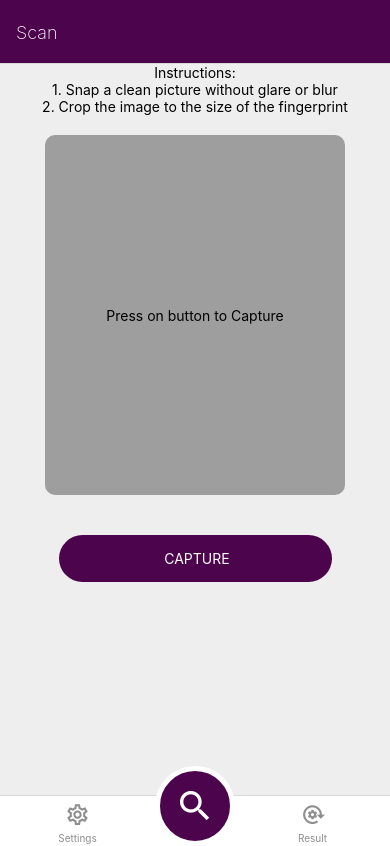
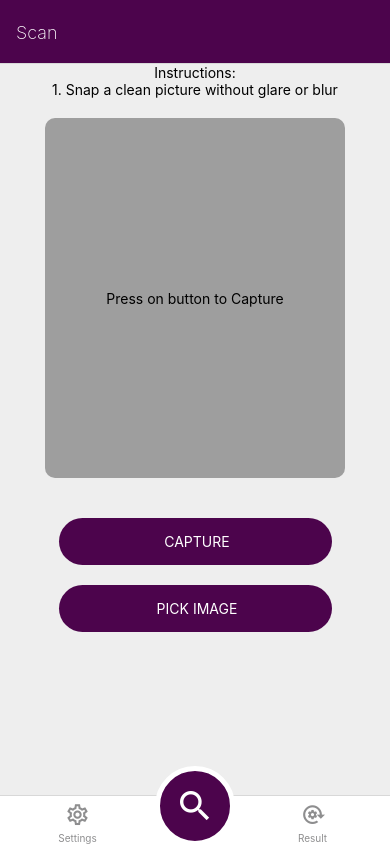
Before and after one commit to otompo/BioDataApp, a React Native app: screen /Scan in a window 390 px wide. Built offline with nearby package versions, Linux system fonts and the light colour scheme.

Commit message:
added pick image

```diff
--- a/app/screens/Scan.js
+++ b/app/screens/Scan.js
@@ -6,6 +6,7 @@ import {
   Image,
   ScrollView,
   Alert,
+  Dimensions,
   TouchableWithoutFeedback,
   Platform,
 } from "react-native";
@@ -16,6 +17,8 @@ import colors from "../config/colors";
 import * as FileSystem from 'expo-file-system'
 import * as ImageManipulator from "expo-image-manipulator";
 import axios from "axios";
+
+const {width,height} = Dimensions.get("screen");
 
 function Scan({ navigation }) {
   const [image, setImage] = useState(null);
@@ -31,6 +34,22 @@ function Scan({ navigation }) {
     }
 
     const result = await ImagePicker.launchCameraAsync({
+      mediaTypes: ImagePicker.MediaTypeOptions.Images,
+      base64: true,
+      quality: 1
+
+    });
+    // Explore the result
+
+    if (!result.cancelled) {
+      setImage(result);
+      // console.log(result);
+    }
+  };
+
+  const openLibrary = async () => {
+    // Ask the user for the permission to access the camera
+    const result = await ImagePicker.launchImageLibraryAsync({
       mediaTypes: ImagePicker.MediaTypeOptions.Images,
       base64: true,
       quality: 1
@@ -64,7 +83,7 @@ function Scan({ navigation }) {
       const manipResult = await ImageManipulator.manipulateAsync(
         image.uri,
         [{ resize: { width: 1024, height: 767 } }],
-        { format: 'jpeg' }
+        { format: 'jpeg'}
     );
       //const formData = new FormData;
       //formData.append("image",image.uri.replace("file:///","file://"))
@@ -126,11 +145,11 @@ function Scan({ navigation }) {
   };
 
   return (
-    <ScrollView style={styles.mainContainer}>
+    <ScrollView style={styles.mainContainer} contentContainerStyle={{height:height}}>
       <View style={styles.container}>
         <Text>Instructions:</Text>
         <Text>1. Snap a clean picture without glare or blur</Text>
-        <Text>2. Crop the image to the size of the fingerprint</Text>
+
         <View style={styles.imageContainer}>
           {image ? (
             <>
@@ -153,24 +172,28 @@ function Scan({ navigation }) {
         </View>
 
         {!image ? (
+          <View style={{display:'flex',width:'100%',alignItems:'center',justifyContent:'center',flexDirection:'column',justifyContent:'space-evenly'}}>
           <SubmitButton
             title="Capture"
             // color="secoundary"
             width="70%"
             onPress={openCamera}
           />
+          <SubmitButton
+          title="Pick Image"
+          // color="secoundary"
+          width="70%"
+          onPress={openLibrary}
+          />
+          </View>
         ) : (
           <SubmitButton
             title="Process Captured Image"
             color="green"
             loading={loading}
             onPress={uploadImage}
-            // onPress={() => {
-            //   uploadImage();
-            //   // navigation.navigate("Result", pickedImagePath);
-            //   // setPickedImagePath("");
-            // }}
           />
+
         )}
       </View>
     </ScrollView>
@@ -183,10 +206,11 @@ const styles = StyleSheet.create({
   mainContainer: {
     flex: 1,
     backgroundColor: "#eee",
+    //height: height + 100
   },
   container: {
     flex: 1,
-    justifyContent: "center",
+    justifyContent: "flex-start",
     alignItems: "center",
   },
 
```
